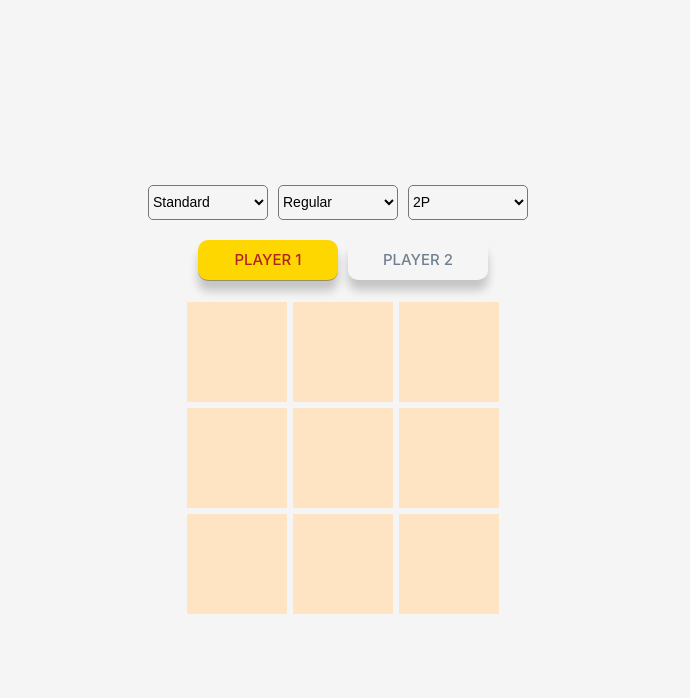
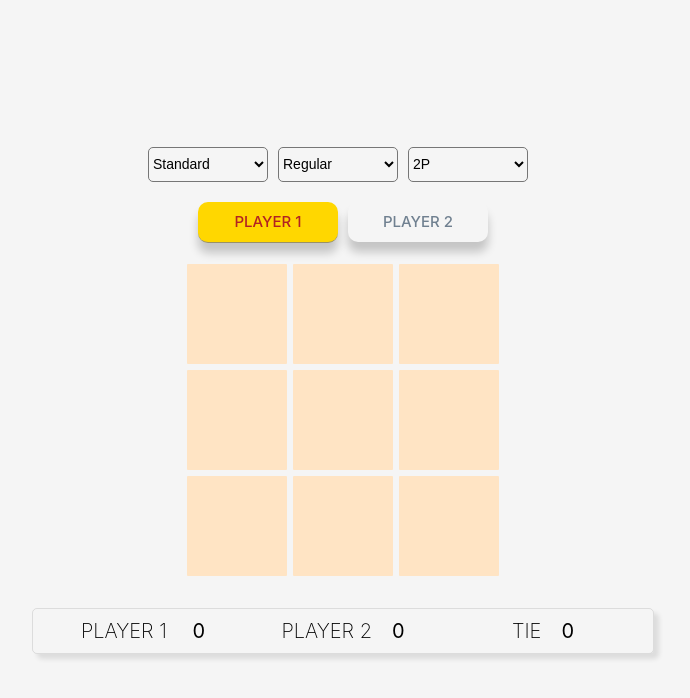
Before and after one commit to dbajpeyi/tic-tac-toe, a React (Vite) app: page / in a window 1280 px wide. Shown: the top 698 px of the page, without its empty margins (297-987 px from the left). Built offline with nearby package versions, Linux system fonts and the light colour scheme.

Commit message:
feat: add score

```diff
--- a/src/features/game/Game.module.css
+++ b/src/features/game/Game.module.css
@@ -163,6 +163,27 @@
   }
 }
 
+.score {
+  display: grid;
+  grid-template-columns: repeat(3, 200px);
+  border: 1px solid rgba(0, 0, 0, 0.1);
+  border-radius: 5px;
+  margin-top: 30px;
+  padding: 10px;
+  font-size: 20px;
+  box-shadow: 5px 5px 5px rgba(0, 0, 0, 0.1);
+}
+
+.score > div {
+  text-transform: uppercase;
+  font-weight: 400;
+}
+
+.score > div > span {
+  font-weight: 200;
+  margin-right: 20px;
+}
+
 select {
   display: flex;
   font-size: 14px;
--- a/src/features/game/components/Game.tsx
+++ b/src/features/game/components/Game.tsx
@@ -14,6 +14,7 @@ import { Result } from "./Result"
 import { Settings } from "./Settings"
 import { TurnInfo } from "./TurnInfo"
 import { Loader } from "./Loader"
+import { Score } from "./Score"
 
 export function Game() {
   const {
@@ -80,6 +81,9 @@ export function Game() {
           </button>
         )}
       </div>
+      <div className={styles.row}>
+        <Score />
+      </div>
     </>
   )
 }
--- /dev/null
+++ b/src/features/game/components/Score.tsx
@@ -0,0 +1,22 @@
+import { useAppSelector } from "../../../app/hooks"
+import { RootState } from "../../../app/store"
+import styles from "../Game.module.css"
+
+export function Score() {
+  const { score } = useAppSelector((state: RootState) => state.game)
+  return (
+    <div className={styles.score}>
+      <div>
+        <span>Player 1</span> {score.player["Player 1"]}
+      </div>
+      <div>
+        <span>Player 2</span>
+        {score.player["Player 2"]}
+      </div>
+      <div>
+        <span>Tie</span>
+        {score.tie}
+      </div>
+    </div>
+  )
+}
--- a/src/features/game/components/TurnInfo.tsx
+++ b/src/features/game/components/TurnInfo.tsx
@@ -64,7 +64,7 @@ function TurnTab({ currentPlayer }: TurnTabProps) {
 }
 
 export function TurnInfo() {
-  const currentPlayer = useAppSelector(currentPlayerState)
+  const { currentPlayer } = useAppSelector((state: RootState) => state.game)
   return (
     <>
       <div className={styles.turninfo}>
--- a/src/features/game/slice.tsx
+++ b/src/features/game/slice.tsx
@@ -19,6 +19,11 @@ import {
 } from "./utils"
 import aiWorkerUrl from "./ai/worker?worker&url"
 
+interface Score {
+  player: Record<PlayerName, number>
+  tie: number
+}
+
 export interface State {
   board: Board
   currentPlayer: Player
@@ -29,6 +34,7 @@ export interface State {
   vsMode: VSMode
   shouldShowResult: boolean
   isAiThinking?: boolean
+  score: Score
 }
 
 export function getInitialState(): State {
@@ -40,15 +46,9 @@ export function getInitialState(): State {
     variation: Variation.Standard,
     vsMode: VSMode.Human,
     shouldShowResult: false,
+    score: { player: { "Player 1": 0, "Player 2": 0 }, tie: 0 },
   }
 }
-
-const initialState: State = getInitialState()
-
-const delay = (timeMs: number) =>
-  new Promise((resolve) => {
-    setTimeout(resolve, timeMs)
-  })
 
 function updateStateOnMove(state: Draft<State>, move: Move) {
   const { position, symbol } = move
@@ -61,15 +61,28 @@ function updateStateOnMove(state: Draft<State>, move: Move) {
   )
   state.gameStatus = gameStatus
   state.adjacentCells = adjacentCells
+  const nextPlayer = getNextPlayer(
+    state.currentPlayer,
+    state.variation === Variation.Wild,
+    state.mode === Mode.Misere,
+    state.vsMode === VSMode.AI,
+  )
   if (gameStatus === "in-progress") {
-    state.currentPlayer = getNextPlayer(
-      state.currentPlayer,
-      state.variation === Variation.Wild,
-      state.mode === Mode.Misere,
-      state.vsMode === VSMode.AI,
-    )
+    state.currentPlayer = nextPlayer
+  } else if (gameStatus === "win") {
+    const winner = state.mode === Mode.Misere ? nextPlayer : state.currentPlayer
+    state.score["player"][winner.name] += 1
+  } else {
+    state.score["tie"] += 1
   }
 }
+
+const initialState: State = getInitialState()
+
+const delay = (timeMs: number) =>
+  new Promise((resolve) => {
+    setTimeout(resolve, timeMs)
+  })
 
 export const endGame = createAsyncThunk("game/endGame", async () => {
   await delay(RESULT_DISPLAY_SLEEP_DURATION_MS)
@@ -164,12 +177,4 @@ export const {
   moveFromAiReceived,
 } = slice.actions
 
-export const boardState = (state: RootState) => state.game.board
-export const currentPlayerState = (state: RootState) => state.game.currentPlayer
-export const gameStatusState = (state: RootState) => state.game.gameStatus
-export const adjacentCellsState = (state: RootState) => state.game.adjacentCells
-export const gameModeState = (state: RootState) => state.game.mode
-export const variationState = (state: RootState) => state.game.variation
-export const vsModeState = (state: RootState) => state.game.vsMode
-
 export default slice.reducer
```
Also changed, not shown: 2 other files (tests, documents, lock files or other folders).
